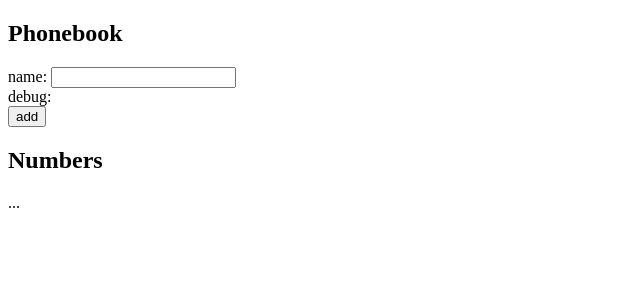
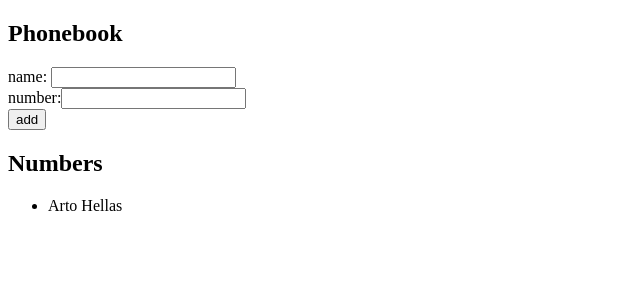
Before and after one commit to Ambeelight/Full-Stack-open-course, a React (Vite) app in the folder part2/phonebook/: page / in a window 1280 px wide. Shown: the top 300 px of the page, without its empty margins (0-640 px from the left). Built offline with nearby package versions, Linux system fonts and the light colour scheme.

Commit message:
Completed exercises 2.6=2.8

```diff
--- a/part2/phonebook/src/App.jsx
+++ b/part2/phonebook/src/App.jsx
@@ -1,23 +1,67 @@
 import { useState } from "react";
 
+const Person = ({ person }) => {
+    return <li>{person.name}</li>;
+};
+
 const App = () => {
-    const [persons, setPersons] = useState([{ name: "Arto Hellas" }]);
+    const [persons, setPersons] = useState([
+        { id: 1, name: "Arto Hellas", number: "040-1234567" },
+    ]);
     const [newName, setNewName] = useState("");
+    const [newNumber, setNewNumber] = useState("");
+
+    const addName = (event) => {
+        event.preventDefault();
+        const nameExists = persons
+            .map((person) => person.name)
+            .includes(newName);
+        if (nameExists) {
+            alert(`${newName} is already added to the phonebook`);
+            setNewName("");
+            setNewNumber("");
+        } else {
+            const nameObj = {
+                id: persons.length + 1,
+                name: newName,
+                number: newNumber,
+            };
+            setPersons(persons.concat(nameObj));
+            setNewName("");
+            setNewNumber("");
+        }
+    };
+
+    const handleNameChange = (event) => {
+        console.log(event.target.value);
+        setNewName(event.target.value);
+    };
+
+    const handleNumberChange = (event) => {
+        setNewNumber(event.target.value);
+    };
 
     return (
         <div>
             <h2>Phonebook</h2>
-            <form>
+            <form onSubmit={addName}>
                 <div>
-                    name: <input />
+                    name: <input value={newName} onChange={handleNameChange} />
                 </div>
-                <div>debug: {newName}</div>
+                <div>
+                    number:
+                    <input value={newNumber} onChange={handleNumberChange} />
+                </div>
                 <div>
                     <button type="submit">add</button>
                 </div>
             </form>
             <h2>Numbers</h2>
-            ...
+            <ul>
+                {persons.map((person) => (
+                    <Person key={person.id} person={person} />
+                ))}
+            </ul>
         </div>
     );
 };
```
